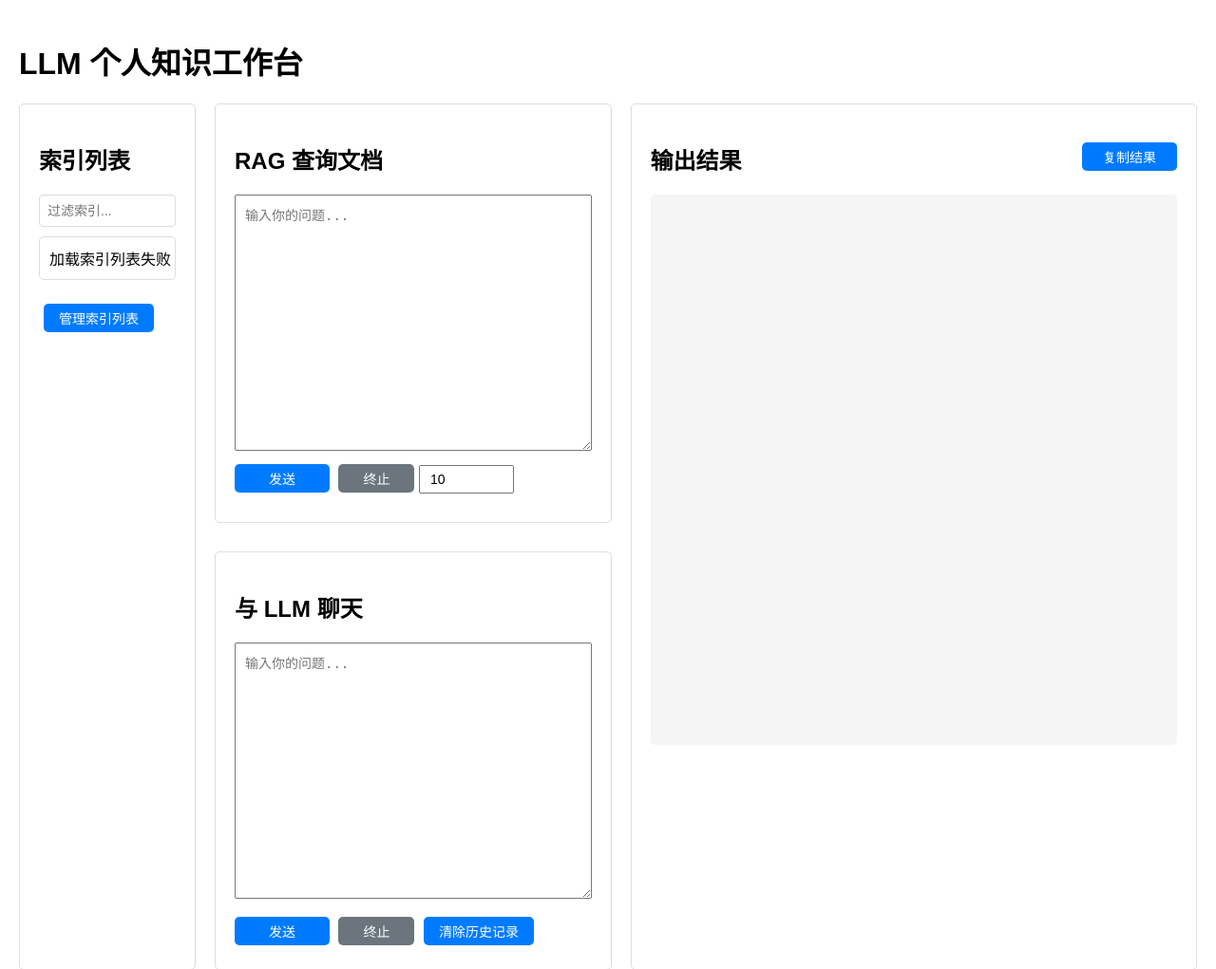
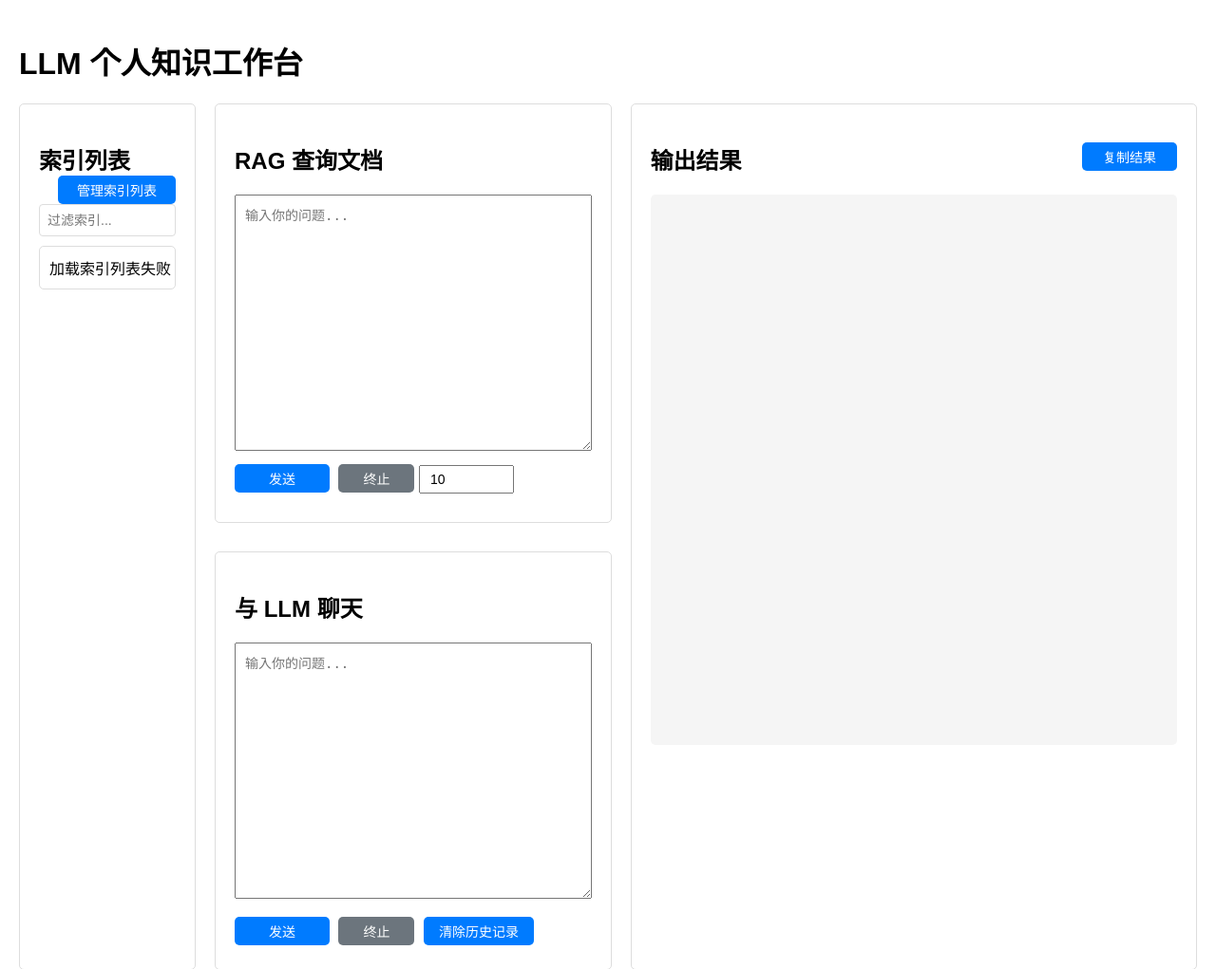
Before and after one commit to dalong0514/easy-rag, a Flask app: page / in a window 1280 px wide. Shown: the top 1021 px of the page at 95% size. Run offline with Flask 3, Linux system fonts and the light colour scheme.

Commit message:
adjust page

```diff
--- a/frontend/static/css/styles.css
+++ b/frontend/static/css/styles.css
@@ -5,7 +5,7 @@ body {
 }
 
 .container {
-    max-width: 1600px;
+    max-width: 2000px;
     margin: 0 auto;
 }
 
@@ -26,6 +26,14 @@ body {
     width: 15%;
 }
 
+.input-section {
+    width: 35%;
+}
+
+.output-section {
+    width: 50%;
+}
+
 .filter-input {
     width: 100%;
     padding: 8px;
@@ -34,14 +42,6 @@ body {
     border: 1px solid #ddd;
     border-radius: 4px;
     font-size: 14px;
-}
-
-.input-section {
-    width: 35%;
-}
-
-.output-section {
-    width: 50%;
 }
 
 /* 修改 section 的高度 */
--- a/frontend/templates/index.html
+++ b/frontend/templates/index.html
@@ -13,12 +13,11 @@
             <!-- 第一列：索引列表 -->
             <div class="index-section">
                 <div class="section">
-                    <h2>索引列表</h2>
+                    <h2>索引列表 <button id="manageIndexBtn" style="float: right;">管理索引列表</button></h2>
                     <input type="text" id="indexFilter" placeholder="过滤索引..." class="filter-input">
                     <div id="indexList">
                         <div class="loading">加载中...</div>
                     </div>
-                    <button id="manageIndexBtn" class="btn">管理索引列表</button>
                 </div>
             </div>
 
```
